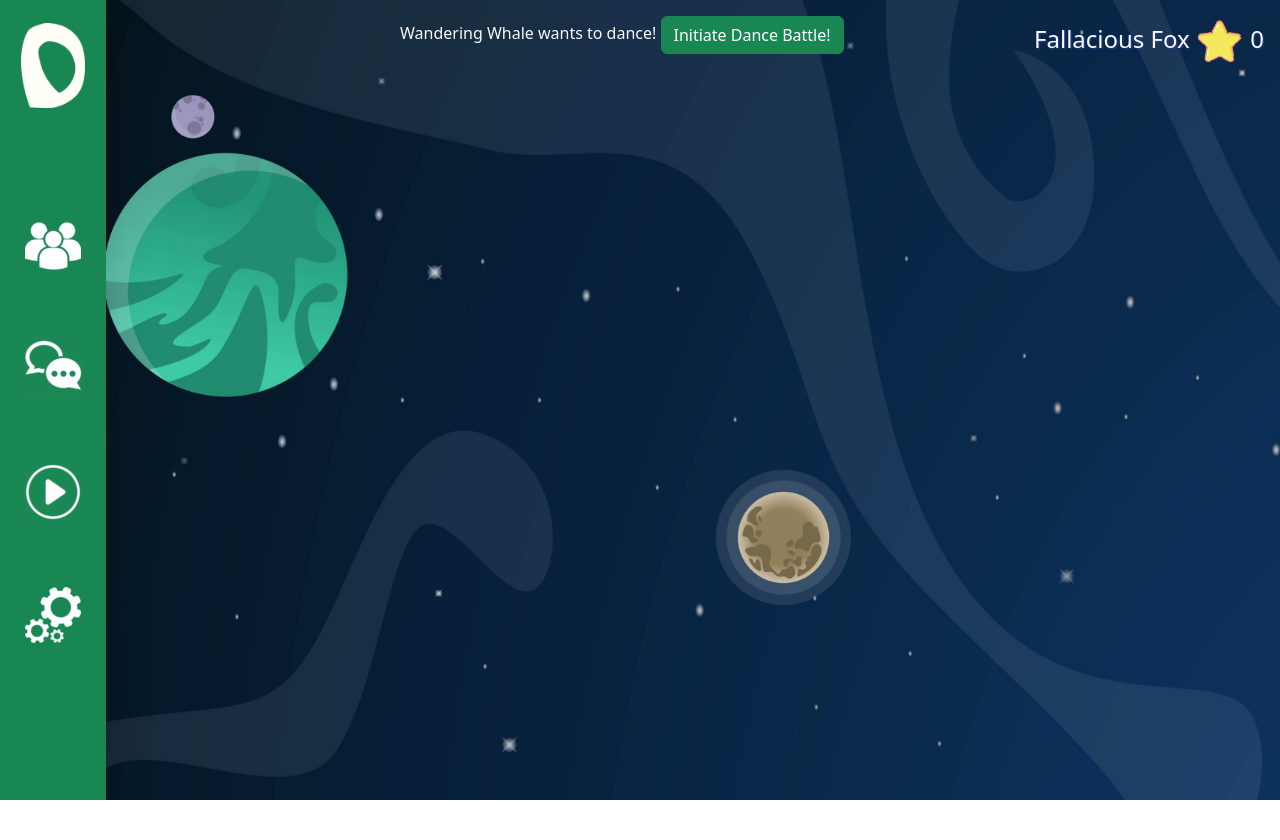
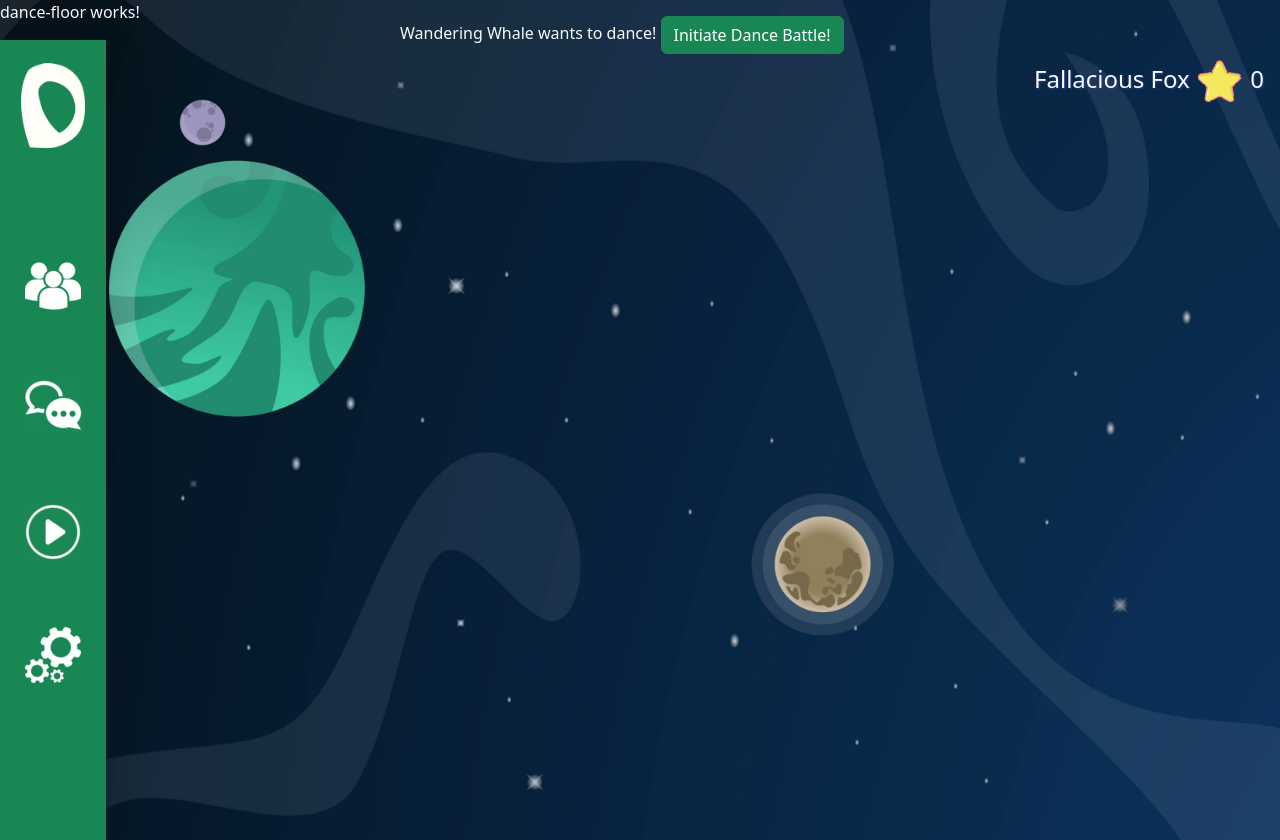
Before and after one commit to RayMan504/dark-matter-disco-2.0, an Angular app: page / in a window 1280 px wide. Before the commit the page ends 800 px from the top, so only its background shows below. Built offline with nearby package versions, Linux system fonts and the light colour scheme.

Commit message:
generate dance floor component

```diff
--- a/src/app/app.html
+++ b/src/app/app.html
@@ -26,6 +26,10 @@
       }
     </div>
 
+    <!-- DANCE FLOOR -->
+    <app-dance-floor id="dance-floor"
+    ></app-dance-floor>
+
     <!-- TOOLBAR -->
     <div class="d-flex justify-content-between">
       <app-toolbar></app-toolbar>
--- a/src/app/app.ts
+++ b/src/app/app.ts
@@ -2,10 +2,11 @@ import { Component, signal } from '@angular/core';
 import { RouterOutlet } from '@angular/router';
 import randomNames from '../assets/random-usernames';
 import { Toolbar } from "./toolbar/toolbar";
+import { DanceFloor } from './dance-floor/dance-floor';
 
 @Component({
   selector: 'app-root',
-  imports: [RouterOutlet, Toolbar],
+  imports: [RouterOutlet, Toolbar, DanceFloor],
   templateUrl: './app.html',
   styleUrl: './app.scss'
 })
--- /dev/null
+++ b/src/app/dance-floor/dance-floor.html
@@ -0,0 +1 @@
+<p>dance-floor works!</p>
```
Also changed, not shown: src/app/dance-floor/dance-floor.ts (added, +9 -0 lines), src/app/dance-floor/dance-floor.scss (added), 1 other file (tests, documents, lock files or other folders).
